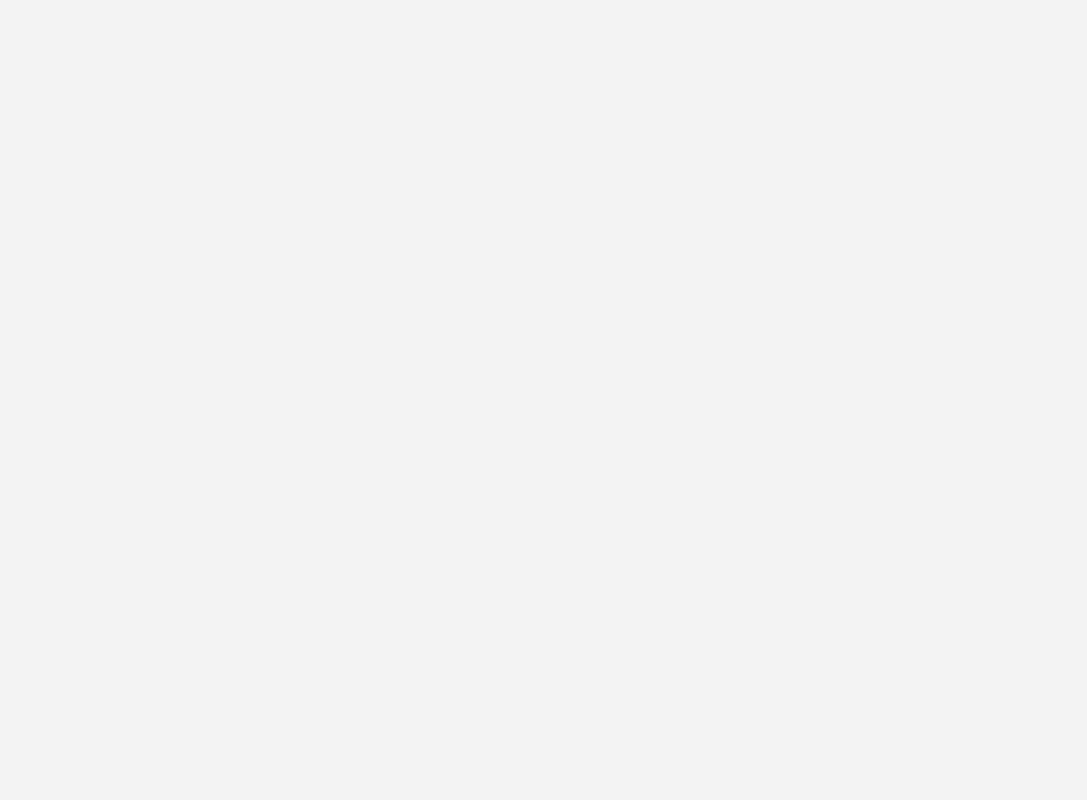
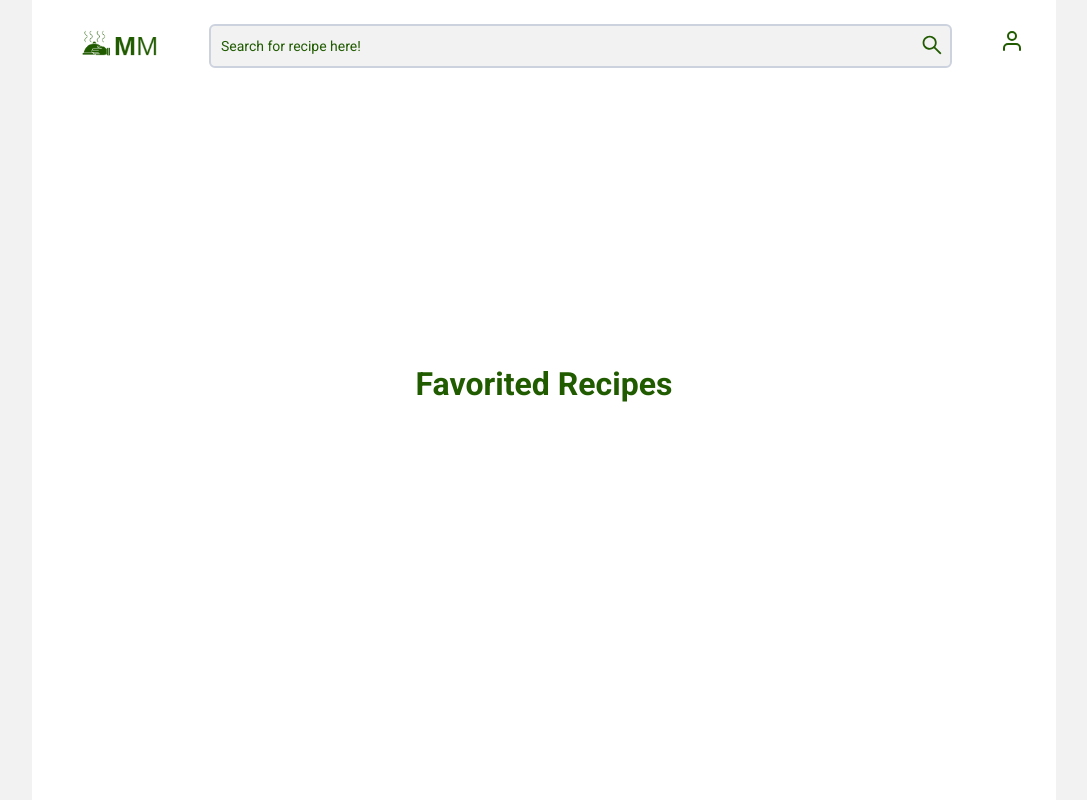
Before and after one commit to DilanAtomica/meal-app, a React (Create React App) app: page /favorites in a window 1280 px wide. Before the commit this address had no page. Shown: the whole page, without its empty margins (96-1183 px from the left). Built offline with nearby package versions, Linux system fonts and the light colour scheme.

Commit message:
Added a favorites page for favorited recipes

```diff
--- a/src/App.js
+++ b/src/App.js
@@ -8,6 +8,7 @@ import RecipeInfoPage from "./Pages/RecipeInfoPage/RecipeInfoPage";
 import NavBar from "./Components/NavBar/NavBar";
 import {Oval} from "react-loader-spinner";
 import {createContext, useEffect, useState} from "react";
+import FavoritesPage from "./Pages/FavoritesPage/FavoritesPage";
 
 export const AppContext = createContext();
 
@@ -62,6 +63,7 @@ function App() {
                   <Route path="/nutrients" element={<> <NavBar /> <NutrientsPage /> </>} />
                   <Route path="/recipes/:apiUrl" element={<> <NavBar /> <RecipesPage /> </>} />
                   <Route path="/recipe/:recipeID" element={<> <NavBar /> <RecipeInfoPage /> </>} />
+                  <Route path="/favorites" element={<> <NavBar /> <FavoritesPage /> </>} />
               </Routes>
           </BrowserRouter>
       </div>
--- a/src/Components/NavBar/NavBar.js
+++ b/src/Components/NavBar/NavBar.js
@@ -22,7 +22,7 @@ function NavBar(props) {
                     <input placeholder="Search for recipe here!" className="searchBar" type="text" />
                     <button type="submit"><AiOutlineSearch className="searchIcon" /></button>
                 </form>
-                <button type="button"><FiUser /></button>
+                <button onClick={() => navigate("/favorites")} type="button"><FiUser /></button>
             </nav>
         </header>
     );
--- /dev/null
+++ b/src/Pages/FavoritesPage/FavoritesPage.css
@@ -0,0 +1,56 @@
+.favoritesPage {
+    display: flex;
+    justify-content: center;
+    align-items: center;
+    flex-direction: column;
+    min-height: 100vh;
+    width: 80%;
+    margin: auto;
+    background-color: white;
+}
+
+.favoritesPage > h1 {
+    color: #205B00;
+    margin-bottom: 2rem;
+}
+
+.favoritedRecipe {
+    display: flex;
+    justify-content: center;
+    align-items: center;
+    flex-direction: column;
+    cursor: pointer;
+    transition: 0.2s;
+    margin: 1rem 0;
+}
+
+.favoritedRecipe:hover {
+    transform: scale(1.1);
+}
+
+.favoritedRecipe > img {
+    object-fit: cover;
+    width: auto;
+    height: 13rem;
+    border-top-left-radius: 5px;
+    border-top-right-radius: 5px;
+}
+
+.favoritedRecipe > h2 {
+    font-size: 1rem;
+    color: white;
+    background-color: #205B00;
+    width: 100%;
+    text-align: center;
+    border-bottom-left-radius: 5px;
+    border-bottom-right-radius: 5px;
+    padding: 0.25rem 0;
+
+
+}
+
+@media only screen and (max-width: 900px) {
+    .favoritesPage {
+        width: 100%;
+    }
+}
--- /dev/null
+++ b/src/Pages/FavoritesPage/FavoritesPage.js
@@ -0,0 +1,59 @@
+import React, {useEffect, useState} from 'react';
+import "./FavoritesPage.css";
+import {useContext} from "react";
+import {AppContext} from "../../App";
+import axios from "axios";
+import {useNavigate} from "react-router-dom";
+
+function FavoritesPage(props) {
+
+    let navigate = useNavigate();
+
+    const {activateLoader, deActiveLoader} = useContext(AppContext);
+
+    const [favoriteRecipes, setFavoriteRecipes] = useState([]);
+
+    useEffect(() => {
+        if(favoriteRecipes === undefined) return;
+        activateLoader();
+        fetchRecipes();
+
+    }, []);
+
+    const fetchRecipes = async() => {
+        const recipes = JSON.parse(localStorage.getItem("recipeID"));
+
+        if(recipes === null) {
+            deActiveLoader();
+            return
+        }
+
+        let recipeIDs = "";
+
+        for(let i = 0; i < recipes.length; i++) {
+            recipeIDs = recipeIDs + recipes[i] + ",";
+        }
+
+        const API = "https://api.spoonacular.com/recipes/informationBulk?ids=" + recipeIDs +
+            "&apiKey=19cbc6a6b21d4037815a9a3a15f7d294";
+        const response = await axios.get(API);
+
+        setFavoriteRecipes(response.data);
+        deActiveLoader();
+
+    }
+
+    return (
+        <div className="favoritesPage">
+            <h1>Favorited Recipes</h1>
+            {favoriteRecipes?.map(recipe => (
+                <div onClick={() => navigate("/recipe/" + recipe?.id)} key={recipe?.id} className="favoritedRecipe">
+                    <img alt={recipe?.title} src={recipe?.image} />
+                    <h2>{recipe?.title}</h2>
+                </div>
+            ))}
+        </div>
+    );
+}
+
+export default FavoritesPage;
```
